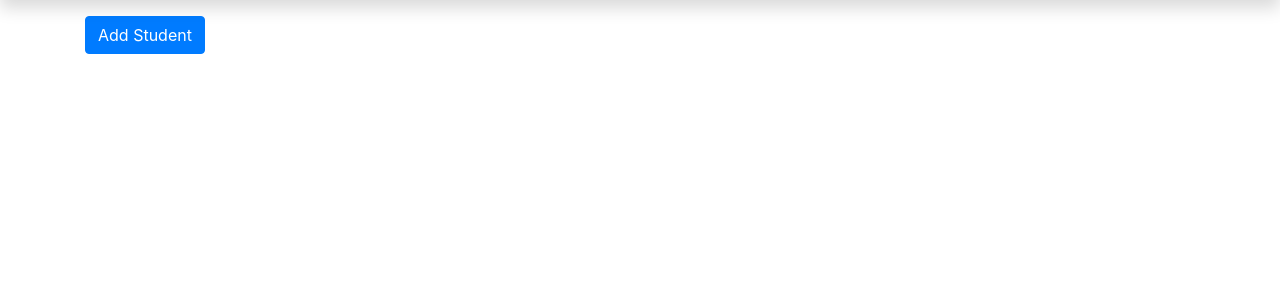
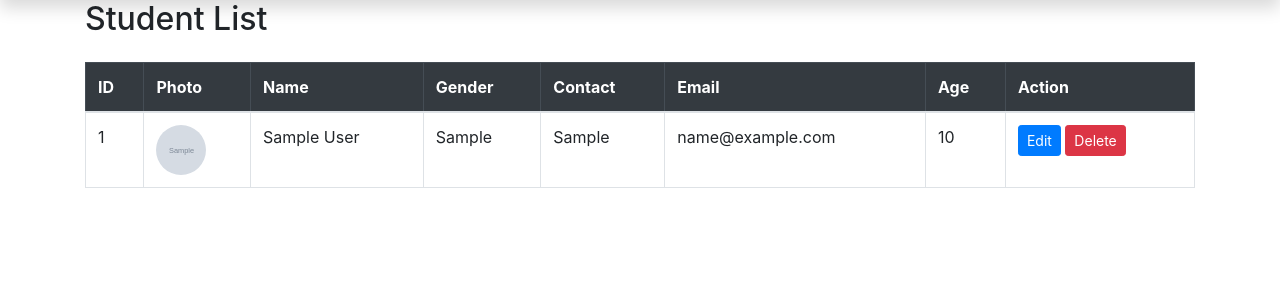
Before and after one commit to justinekyle123/ACTIVITY-in-ITELEC3, a PHP site: page /home.php in a window 1280 px wide. Shown: the part 56-356 px from the top of the page. Run offline with PHP 8.4, Linux system fonts and the light colour scheme; tables that the repository leaves empty hold one stand-in row (values such as "Sample post"); grey boxes marked "Sample" are stand-in pictures; some libraries are stand-ins or nearby versions.

Commit message:
Add files via upload

```diff
--- a/NECESARIO/add.php
+++ b/NECESARIO/add.php
@@ -41,7 +41,7 @@ if($_SERVER['REQUEST_METHOD'] == "POST"){
     VALUES
     ( '$name', '$date', '$gender', '$nickname', '$present_address', '$permanent_address', '$place_of_birth', '$contact_no', '$date_of_birth', '$email_address', '$age', '$religion', '$citizenship', '$civil_status', '$weight', '$height', '$language_spoken', '$occupation', '$father_name', '$father_occupation', '$mother_name', '$mother_occupation', '$emergency_contact_person', '$emergency_address', '$emergency_relationship', '$emergency_contact_no', '$elementary_school', '$elementary_years_attended', '$high_school', '$high_school_years_attended', '$skills')";
 
-    $success = '';
+
 
     if ($conn->query($sql) === TRUE) {
         echo"<script>
--- a/NECESARIO/home.php
+++ b/NECESARIO/home.php
@@ -42,9 +42,54 @@
 
     <!---------------------------------------------------- Main Content----------------------------------------- -->
 
-    <div class="container mt-3">
-        <a href="add.php" class="btn btn-primary">Add Student</a>
-    </div>
+<div class="container">
+    <h2 class="mb-4">Student List</h2>
+    <table class="table table-bordered table-hover">
+        <thead class="table-dark">
+            <tr>
+                <th>ID</th>
+                <th>Photo</th>
+                <th>Name</th>
+                <th>Gender</th>
+                <th>Contact</th>
+                <th>Email</th>
+                <th>Age</th>
+                <th>Action</th>
+            </tr>
+        </thead>
+        <tbody>
+        <?php
+        include 'connection.php';
+
+        $sql = "SELECT * FROM students ORDER BY Student_id DESC";
+        $result = $conn->query($sql);
+
+        if ($result->num_rows > 0) {
+            while($row = $result->fetch_assoc()) {
+                echo "<tr>";
+                echo "<td>" . $row['Student_id'] . "</td>";
+                echo "<td>";
+                if (!empty($row['Photo'])) {
+                    echo "<img src='" . $row['Photo'] . "' width='50' height='50' style='object-fit:cover; border-radius:50%;'>";
+                } else {
+                    echo "No Photo";
+                }
+                echo "</td>";
+                echo "<td>" . $row['Name'] . "</td>";
+                echo "<td>" . $row['Gender'] . "</td>";
+                echo "<td>" . $row['Contact_no'] . "</td>";
+                echo "<td>" . $row['Email_address'] . "</td>";
+                echo "<td>" . $row['Age'] . "</td>";
+                echo "<td>
+                        <a href='edit_student.php?id=" . $row['Student_id'] . "' class='btn btn-sm btn-primary'>Edit</a>
+                        <a href='delete_student.php?id=" . $row['Student_id'] . "' class='btn btn-sm btn-danger'>Delete</a>
+                      </td>";
+                echo "</tr>";
+            }
+        } else {
+            echo "<tr><td colspan='8' class='text-center'>No students found</td></tr>";
+        }
+        ?>
 
 
     <style>
```
